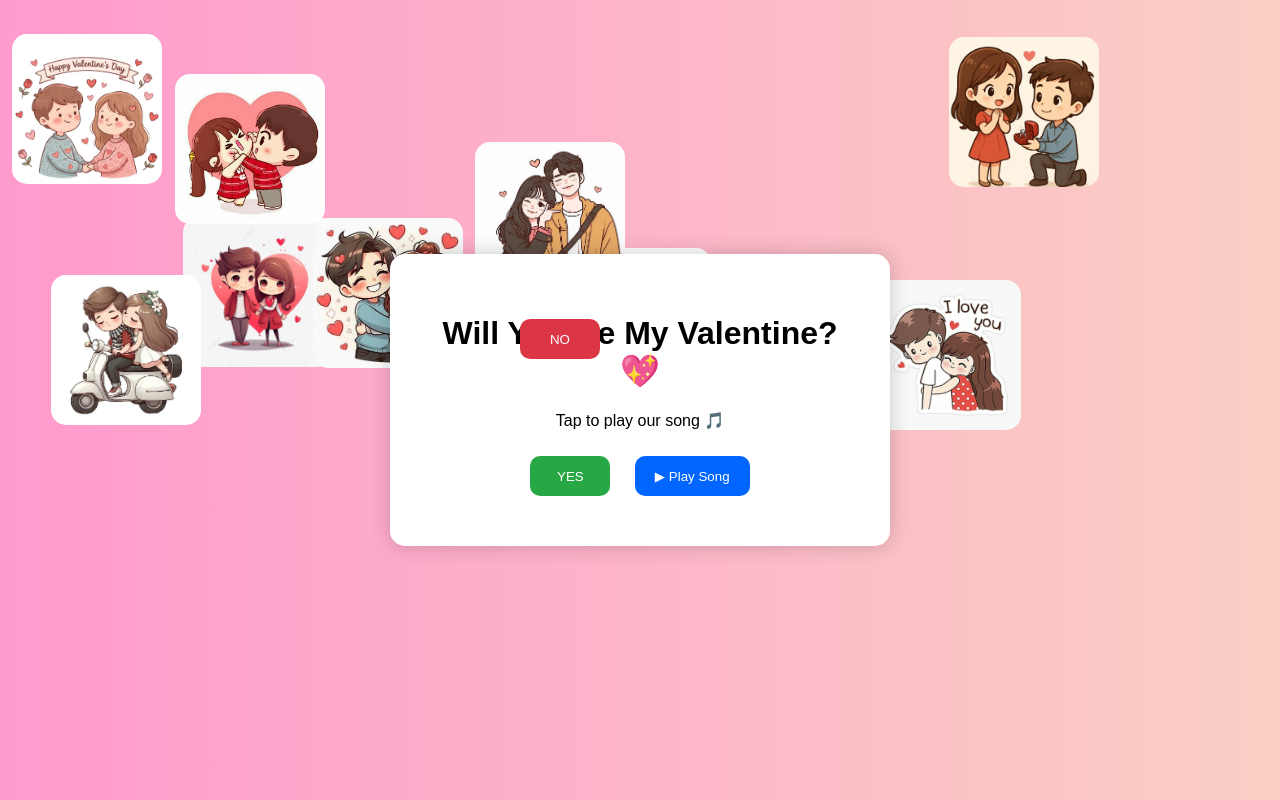
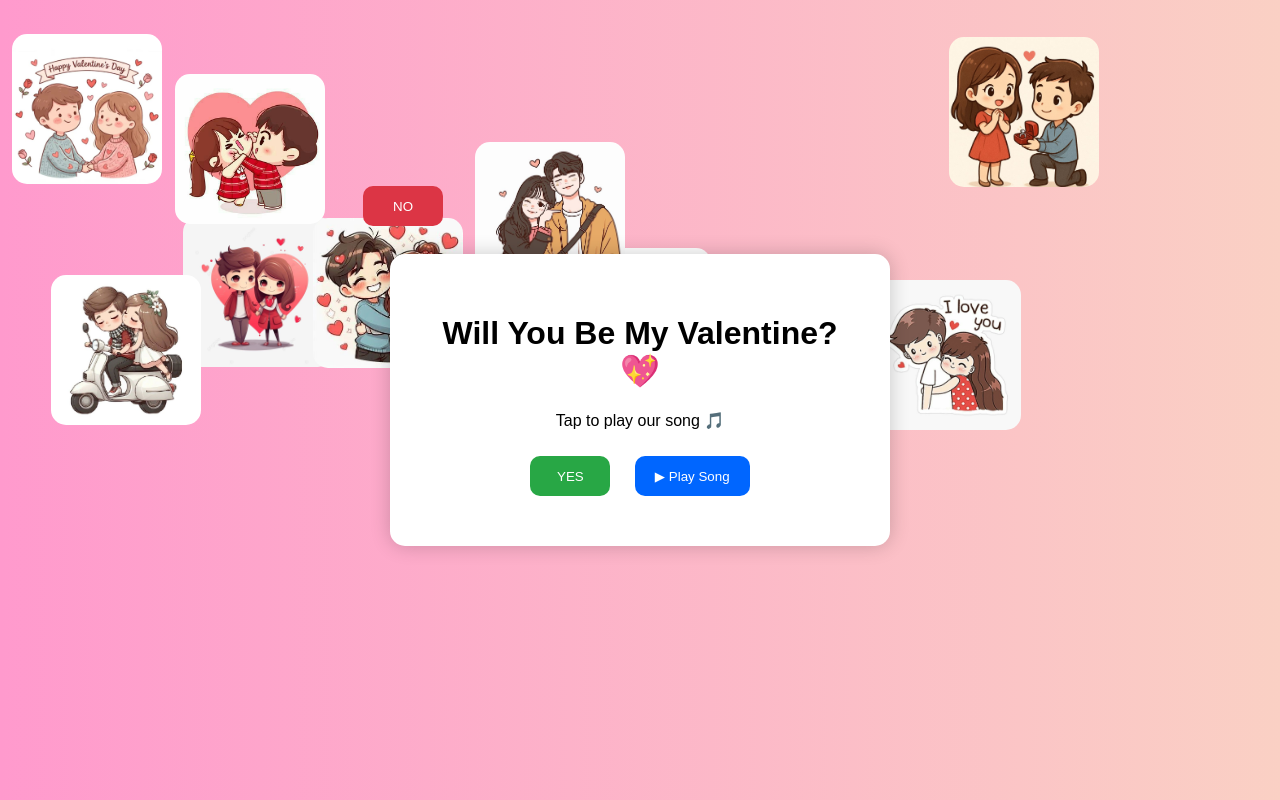
Before and after one commit to TheCompilerBro/valentineSpecial, a plain HTML site: page index.html in a window 1280 px wide. Both pictures are taken after a click on the button "NO". Drawn offline with nearby package versions, Linux system fonts and the light colour scheme.

Commit message:
fixed code

```diff
--- a/code/script.js
+++ b/code/script.js
@@ -19,24 +19,27 @@ function autoScrollBook() {
 
 
 function moveButton() {
+    const noBtn = document.querySelector(".no-btn");
 
-    const button = document.querySelector(".no-btn");
-    const container = document.querySelector(".container");
+    const btnWidth = noBtn.offsetWidth;
+    const btnHeight = noBtn.offsetHeight;
 
-    if (!button || !container) return;
+    const maxX = window.innerWidth - btnWidth - 20;
+    const maxY = window.innerHeight - btnHeight - 20;
 
-    const containerWidth = container.clientWidth;
-    const containerHeight = container.clientHeight;
+    let randomX = Math.floor(Math.random() * maxX);
+    let randomY = Math.floor(Math.random() * maxY);
 
-    const buttonWidth = button.offsetWidth;
-    const buttonHeight = button.offsetHeight;
+    // Ensure it never goes negative
+    if (randomX < 10) randomX = 10;
+    if (randomY < 10) randomY = 10;
 
-    const x = Math.random() * (containerWidth - buttonWidth - 20);
-    const y = Math.random() * (containerHeight - buttonHeight - 20);
+    noBtn.style.position = "fixed";
+    noBtn.style.left = randomX + "px";
+    noBtn.style.top = randomY + "px";
 
-    button.style.position = "absolute";
-    button.style.left = x + "px";
-    button.style.top = y + "px";
+    // Add bounce effect
+    noBtn.style.transition = "all 0.3s ease-out";
 }
 
 
```
Also changed, not shown: index.html (+1 -0 lines).
